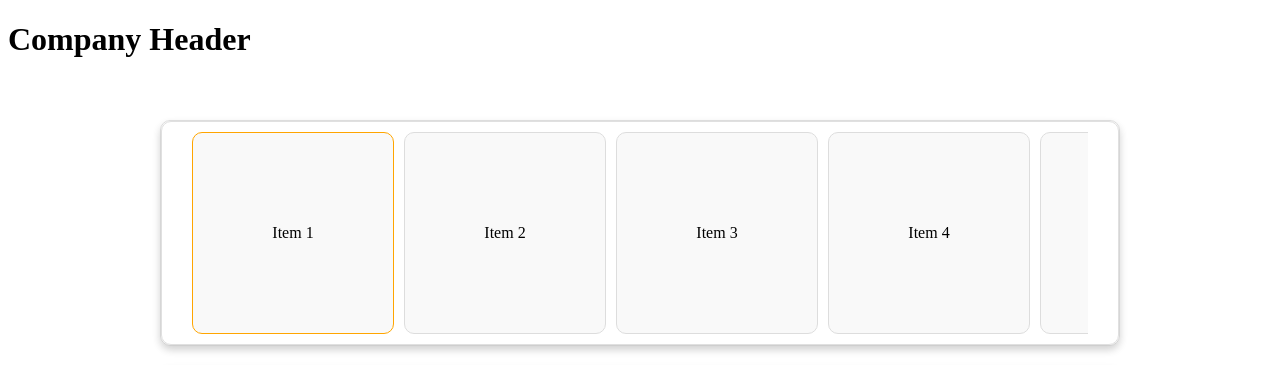
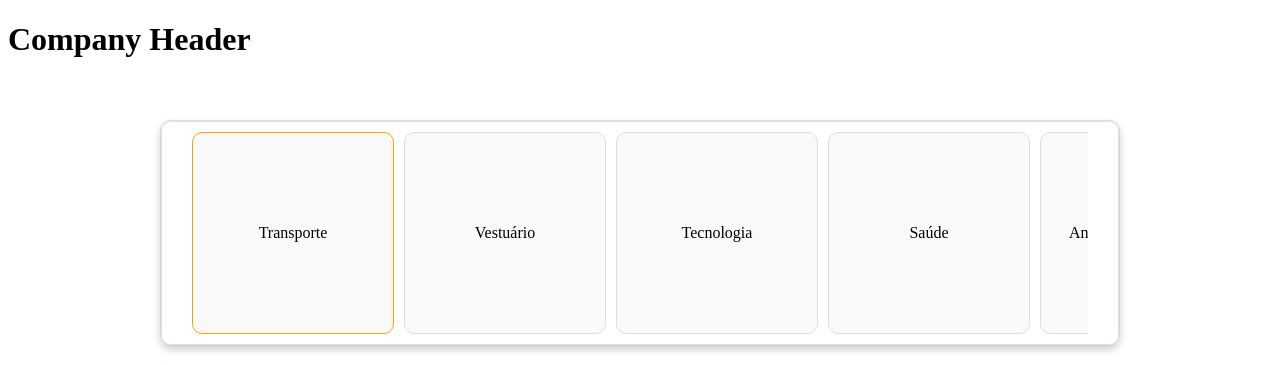
Before and after one commit to brunojet/showcase, an Angular app: page / in a window 1280 px wide. Shown: the top 365 px of the page. Built offline with nearby package versions, Linux system fonts and the light colour scheme.

Commit message:
Categories support.

```diff
--- a/src/app/app.component.html
+++ b/src/app/app.component.html
@@ -1,7 +1,7 @@
 <app-header></app-header>
 <div class="container">
   <div class="content">
-    <app-carousel></app-carousel>
+    <app-carousel [categories]="categories" (getCategories)="onGetCategories()"></app-carousel>
   </div>
   <div class="content">
     <div class="app-list-container">
--- a/src/app/app.component.ts
+++ b/src/app/app.component.ts
@@ -23,10 +23,10 @@ import { AppStepsComponent } from './app-steps/app-steps.component';
 export class AppComponent {
   title = 'showcase';
   selectedApp: any;
+  categories: string[] = [];
 
-  handleAppDetailsRequest(app: any): void {
-    const appName = app?.name;
-    fetch('assets/app-details-testdata.json')
+  fetchData(url: string, callback: (data: any) => void): void {
+    fetch(url)
       .then((response) => {
         if (!response.ok) {
           throw new Error('Network response was not ok');
@@ -34,18 +34,28 @@ export class AppComponent {
         return response.json();
       })
       .then((data) => {
-        const appDetails = data[appName];
-        if (appDetails) {
-          const selectedApp = { ...app, ...appDetails };
-          this.selectedApp = selectedApp;
-        }
+        callback(data);
       })
       .catch((error) => {
-        console.error('Error fetching app details:', error);
+        console.error('Error fetching data:', error);
       });
   }
 
   onAppSelected(app: any) {
-    this.handleAppDetailsRequest(app);
+    const appName = app?.name;
+    this.fetchData('assets/app-details-testdata.json', (data) => {
+      const appDetails = data[appName];
+      if (appDetails) {
+        this.selectedApp = { ...app, ...appDetails };
+      }
+    });
+  }
+
+  onGetCategories(): void {
+    this.fetchData('assets/app-categories.json', (data) => {
+      if (data?.categories) {
+        this.categories = data.categories;
+      }
+    });
   }
 }
--- a/src/app/carousel/carousel.component.ts
+++ b/src/app/carousel/carousel.component.ts
@@ -3,7 +3,9 @@ import {
   OnInit,
   HostListener,
   ElementRef,
-  ChangeDetectorRef
+  EventEmitter,
+  Input,
+  Output,
 } from '@angular/core';
 import { CommonModule } from '@angular/common';
 import { DomUtils } from '../utils/dom-utils';
@@ -16,27 +18,26 @@ import { DomUtils } from '../utils/dom-utils';
   imports: [CommonModule],
 })
 export class CarouselComponent implements OnInit {
-  items = [
-    'Item 1',
-    'Item 2',
-    'Item 3',
-    'Item 4',
-    'Item 5',
-    'Item 6',
-    'Item 7',
-    'Item 8',
-    'Item 9',
-    'Item 10',
-  ];
+  constructor(private el: ElementRef) {}
+
+  @Input()
+  set categories(categories: string[]) {
+    if (categories && categories.length > 0) {
+      this.items = categories;
+      this.selectItem(0);
+    }
+  }
+
+  @Output() getCategories = new EventEmitter<any>();
+
+  items: string[] = [];
 
   selectedItemIndex: number | null = null;
-
-  constructor(private el: ElementRef) {}
 
   ngOnInit() {
     this.syncCarouselWidth();
     this.updateNavVisibility();
-    this.selectItem(0);
+    this.getCategories.emit();
   }
 
   @HostListener('window:resize', ['$event'])
@@ -72,7 +73,6 @@ export class CarouselComponent implements OnInit {
       rightNav.style.display =
         isOverflowing && !isScrolledToEnd ? 'block' : 'none';
 
-      // Adjust button positions to avoid being cut off
       const viewportWidth = window.innerWidth;
       leftNav.style.left =
         Math.max(leftNav.getBoundingClientRect().left, 0) + 'px';
--- /dev/null
+++ b/src/assets/app-categories.json
@@ -0,0 +1,12 @@
+{
+    "categories": [
+        "Transporte",
+        "Vestuário",
+        "Tecnologia",
+        "Saúde",
+        "Animais de Estimação",
+        "Educação",
+        "Finanças",
+        "Eventos"
+    ]
+}
```
Also changed, not shown: 1 other file (tests, documents, lock files or other folders).
